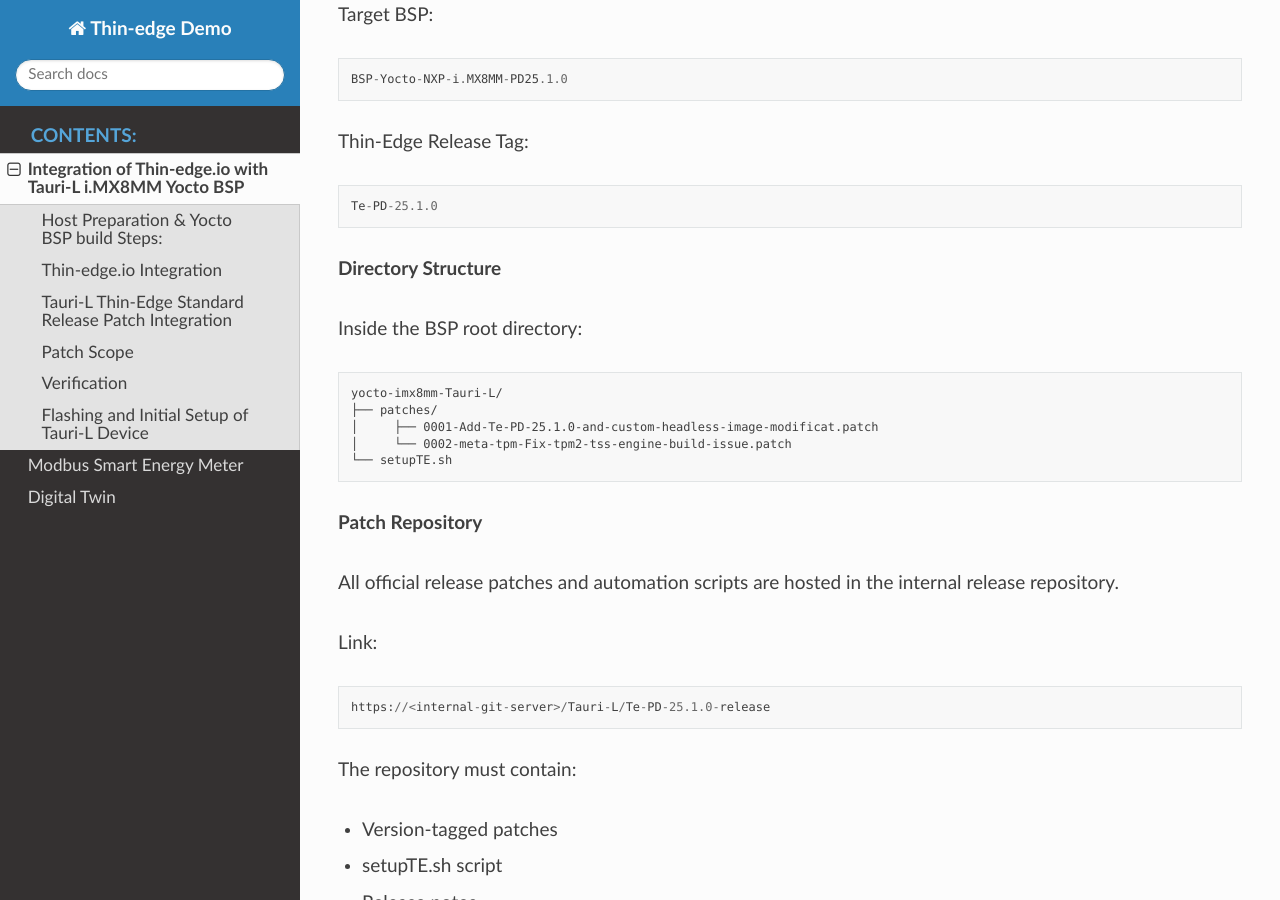
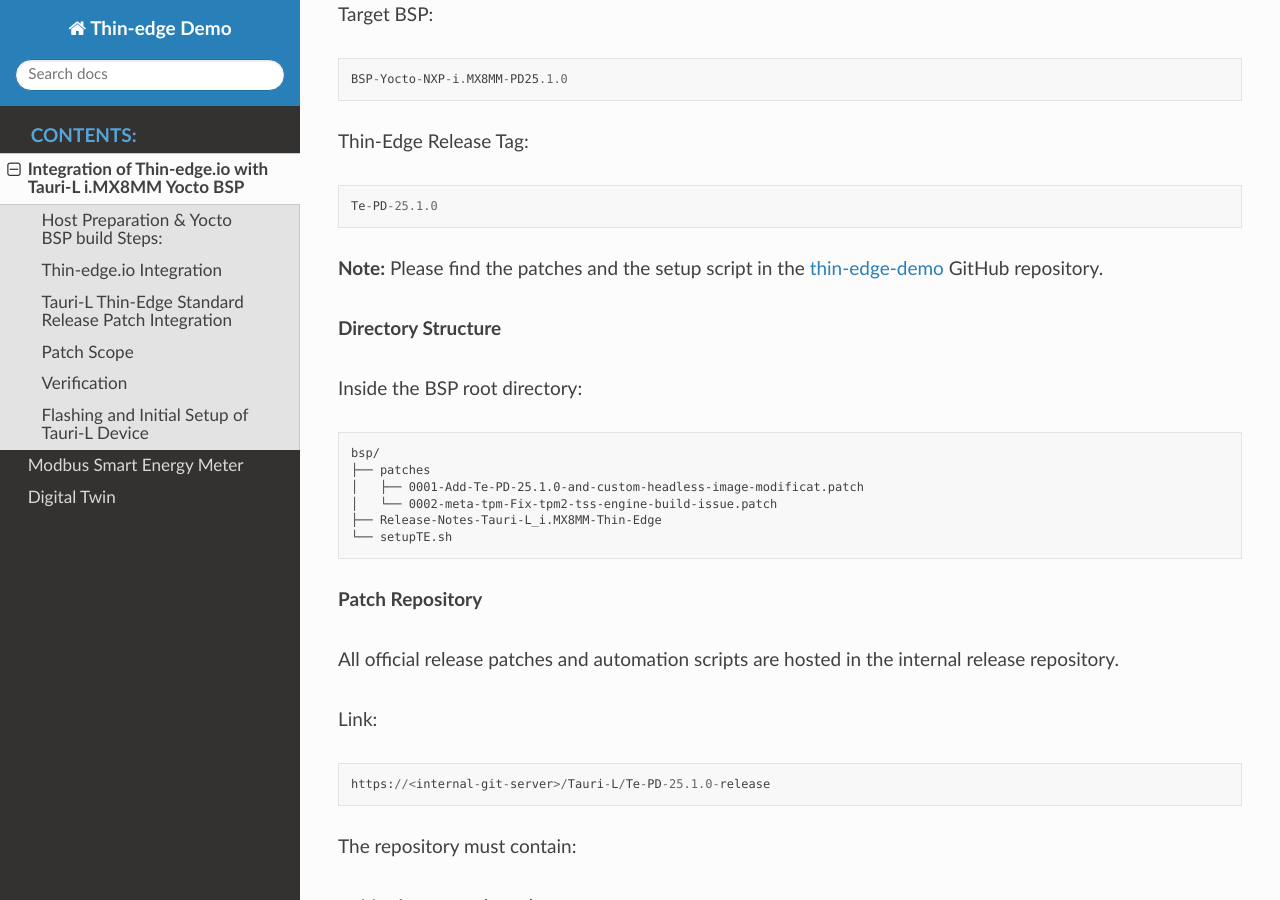
Before and after one commit to phytec-india/thin-edge-demo, a Sphinx documentation site: the page built from docs/source/yoctobsp.rst, in a window 1280 px wide and 900 px high, scrolled down 7580 px. Built offline with Sphinx 7.4.7 and the Read the Docs theme 3.1.0, drawn with Linux system fonts in a browser that asks for light colours; some of the changed text lies outside the part shown.

Commit message:
Add links to github sources

```diff
--- a/docs/source/yoctobsp.rst
+++ b/docs/source/yoctobsp.rst
@@ -354,16 +354,21 @@
 
    Te-PD-25.1.0
 
+**Note:** Please find the patches and the setup script in the
+`thin-edge-demo <https://github.com/phytec-india/thin-edge-demo/tree/main/bsp>`_
+GitHub repository.
+
 **Directory Structure**
 
 Inside the BSP root directory:
 
 ::
 
-   yocto-imx8mm-Tauri-L/
-   ├── patches/
-   │     ├── 0001-Add-Te-PD-25.1.0-and-custom-headless-image-modificat.patch
-   │     └── 0002-meta-tpm-Fix-tpm2-tss-engine-build-issue.patch
+   bsp/
+   ├── patches
+   │   ├── 0001-Add-Te-PD-25.1.0-and-custom-headless-image-modificat.patch
+   │   └── 0002-meta-tpm-Fix-tpm2-tss-engine-build-issue.patch
+   ├── Release-Notes-Tauri-L_i.MX8MM-Thin-Edge
    └── setupTE.sh
 
 **Patch Repository**
@@ -480,7 +485,7 @@
 
 **Downloading and Flashing the Image**
 
-1. Download the latest Thin-Edge.wic.xz image from the OneDrive.
+1. Download the release image for Tauri-L i.MX8MM from `Thin-edge Demo - Version 0.1.0 <https://github.com/phytec-india/thin-edge-demo/releases/tag/v0.1.0>`_ and extract the release file to get the .wic.xz image.
 
 .. warning::
 
```
Also changed, not shown: 5 other files.
